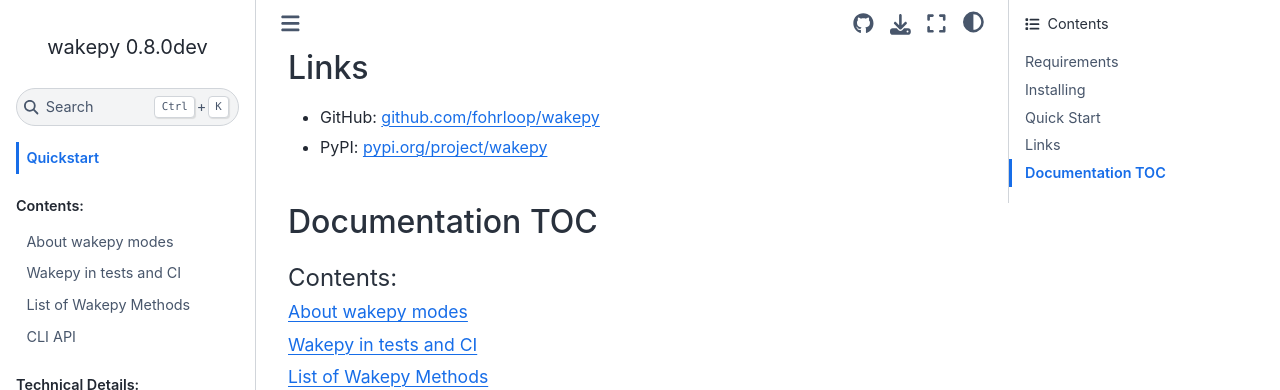
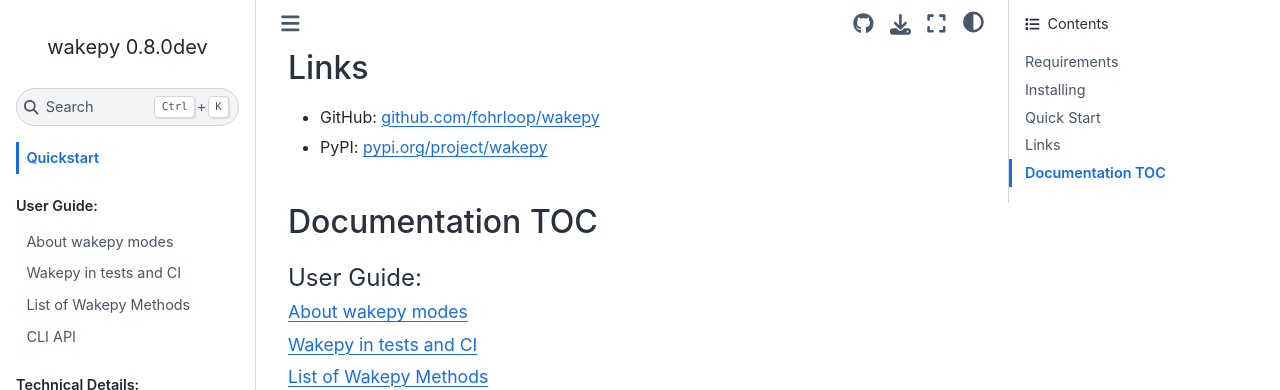
Before and after one commit to fohrloop/wakepy, a Sphinx documentation site: the page built from docs/source/index.md, in a window 1280 px wide and 900 px high, scrolled down 1453 px. Shown: the top 390 px of the window. Built offline with Sphinx 7.4.7 and the Sphinx Book theme 1.1.4, drawn with Linux system fonts in a browser that asks for light colours; pages that are not in the unit, such as notebooks, are missing from menus.

Commit message:
rename Contents to User Guide

````diff
--- a/docs/source/index.md
+++ b/docs/source/index.md
@@ -73,7 +73,7 @@
 
 ## Documentation TOC
 ```{toctree}
-:caption: 'Contents:'
+:caption: 'User Guide:'
 :maxdepth: 2
 :numbered: -1
 :titlesonly:
````
